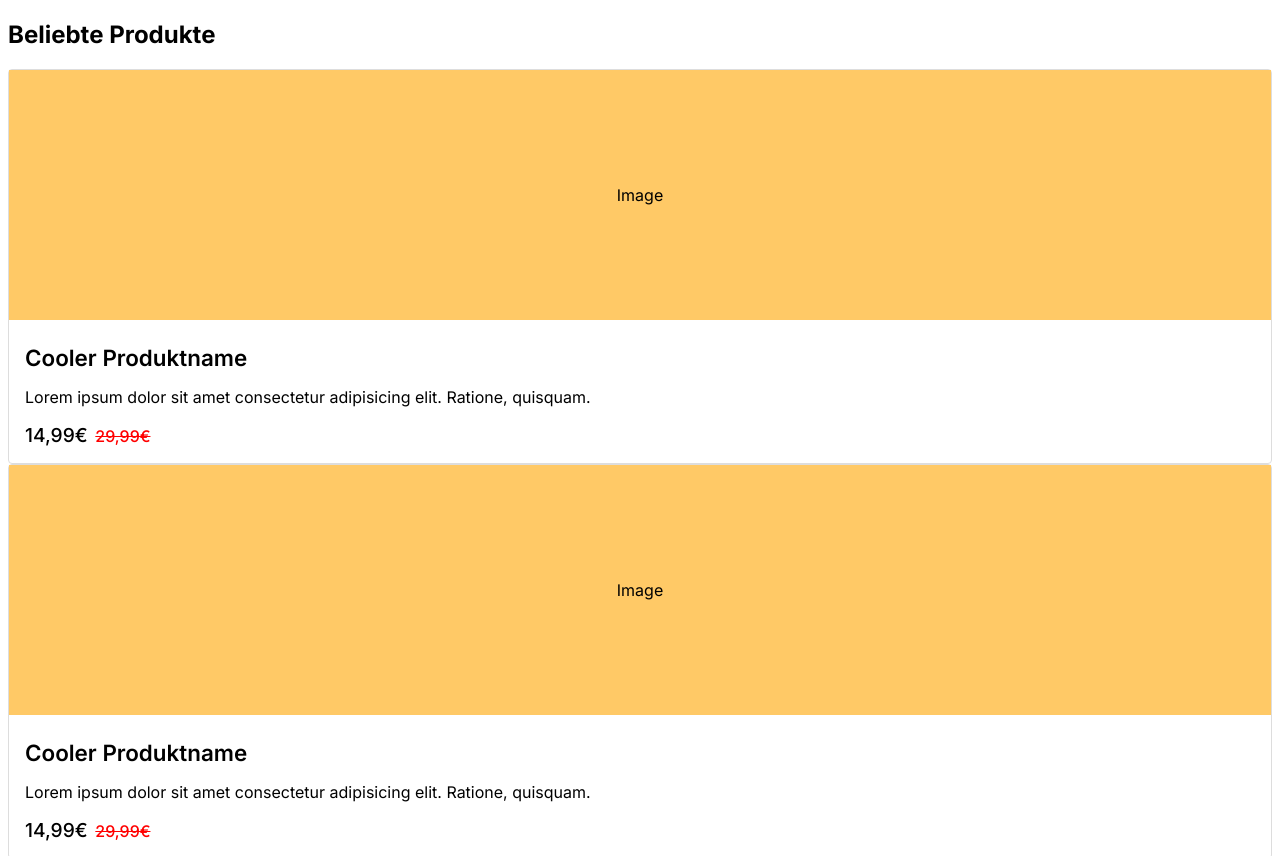
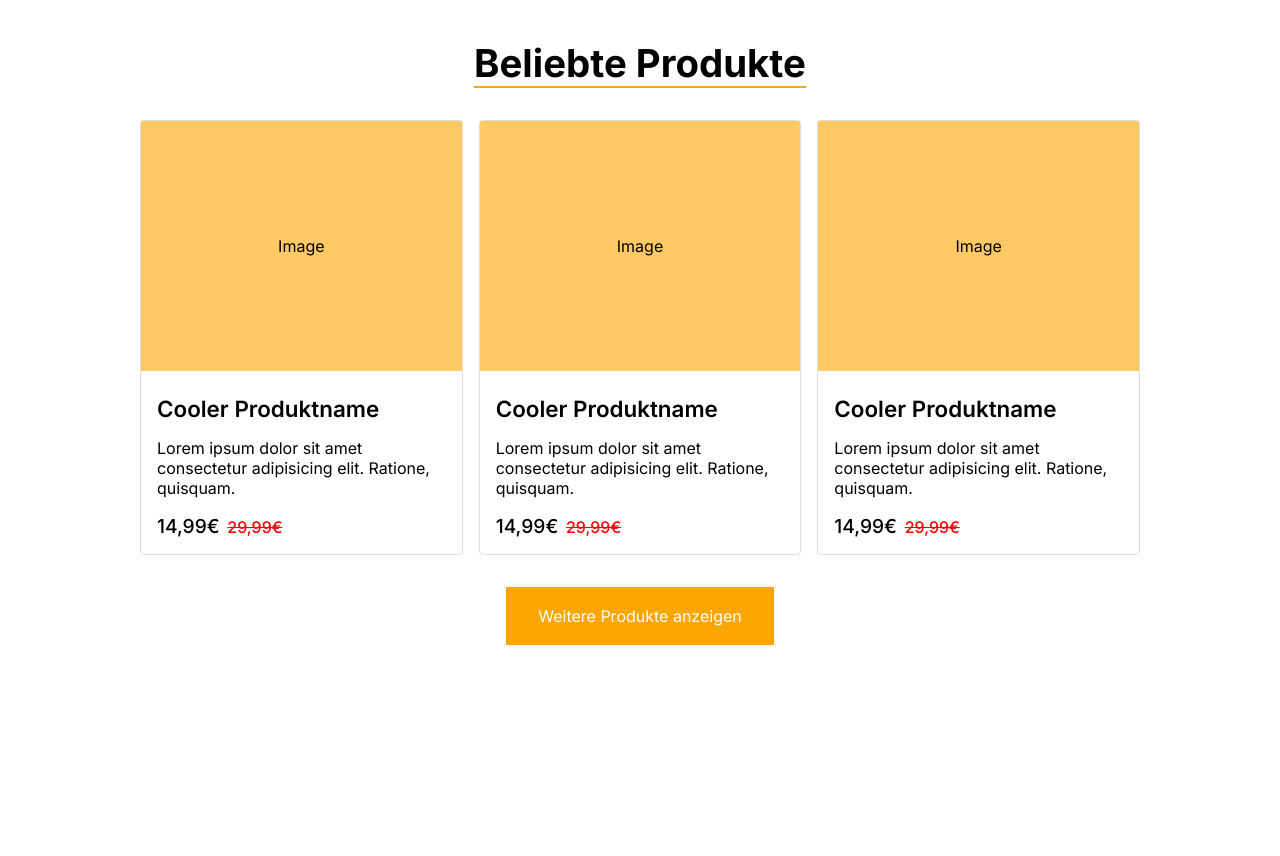
Before and after one commit to wehrend/tutorial-sass, a website: page index.html in a window 1280 px wide. Shown: the top 856 px of the page. After the commit the page ends 800 px from the top, so only its background shows below. Drawn offline with Linux system fonts and the light colour scheme.

Commit message:
finish styling for part two

```diff
--- a/styles/styles.scss
+++ b/styles/styles.scss
@@ -6,6 +6,37 @@ $primary: orange;
 
 body {
   font-family: "Inter", sans-serif;
+}
+
+.product-section {
+  max-width: 1000px;
+  margin: 0 auto;
+  display: flex;
+  flex-direction: column;
+  align-items: center;
+
+  &__heading {
+    font-size: 2.4rem;
+    border-bottom: 2px solid $primary;
+  }
+
+  &__product-list {
+    display: flex;
+    gap: 1rem;
+  }
+
+  &__more-button {
+    margin-top: 2rem;
+    padding: 1.2rem 2rem;
+    background-color: $primary;
+    color: white;
+    text-decoration: none;
+    transition: all 0.2s ease-in-out;
+
+    &:hover {
+      background-color: color.scale($primary, $lightness: 20%);
+    }
+  }
 }
 
 .product {
```
Also changed, not shown: output/styles.css.
